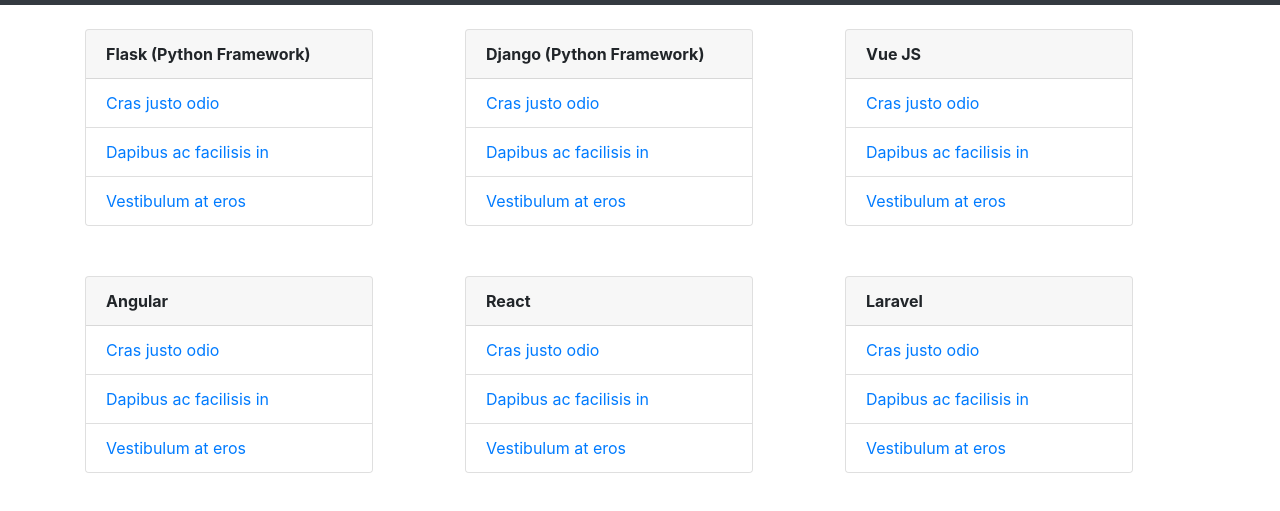
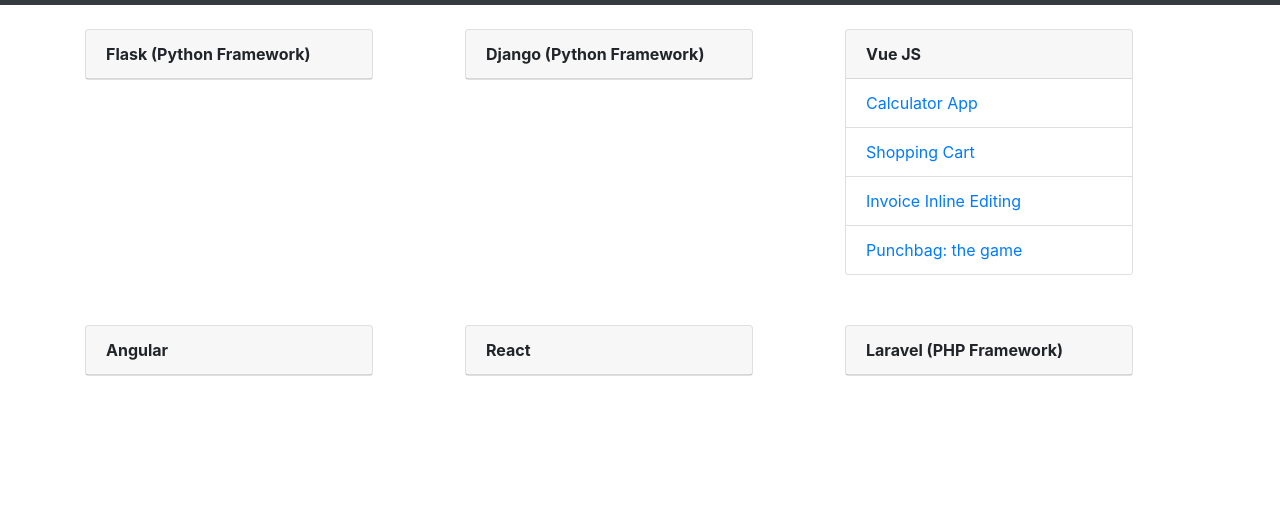
Before and after one commit to edward01/projects, a plain HTML site: page index.html in a window 1280 px wide. Shown: the part 51-562 px from the top of the page. Drawn offline with nearby package versions, Linux system fonts and the light colour scheme.

Commit message:
updated vue project links

```diff
--- a/index.html
+++ b/index.html
@@ -31,11 +31,11 @@
                     <div class="card-header">
                         <strong>Flask (Python Framework)</strong>
                     </div>
-                    <ul class="list-group list-group-flush">
+                    <!-- <ul class="list-group list-group-flush">
                         <li class="list-group-item"><a href="#">Cras justo odio</a></li>
                         <li class="list-group-item"><a href="#">Dapibus ac facilisis in</a></li>
                         <li class="list-group-item"><a href="#">Vestibulum at eros</a></li>
-                    </ul>
+                    </ul> -->
                 </div>
             </div>
             <div class="col-sm">
@@ -43,11 +43,11 @@
                     <div class="card-header">
                         <strong>Django (Python Framework)</strong>
                     </div>
-                    <ul class="list-group list-group-flush">
+                    <!-- <ul class="list-group list-group-flush">
                         <li class="list-group-item"><a href="#">Cras justo odio</a></li>
                         <li class="list-group-item"><a href="#">Dapibus ac facilisis in</a></li>
                         <li class="list-group-item"><a href="#">Vestibulum at eros</a></li>
-                    </ul>
+                    </ul> -->
                 </div>
             </div>
             <div class="col-sm">
@@ -56,9 +56,10 @@
                         <strong>Vue JS</strong>
                     </div>
                     <ul class="list-group list-group-flush">
-                        <li class="list-group-item"><a href="#">Cras justo odio</a></li>
-                        <li class="list-group-item"><a href="#">Dapibus ac facilisis in</a></li>
-                        <li class="list-group-item"><a href="#">Vestibulum at eros</a></li>
+                        <li class="list-group-item"><a href="https://edward01.github.io/vue-mastery/calculator.html">Calculator App</a></li>
+                        <li class="list-group-item"><a href="https://edward01.github.io/vue-mastery/cart.html">Shopping Cart</a></li>
+                        <li class="list-group-item"><a href="https://edward01.github.io/vue-mastery/invoice.html">Invoice Inline Editing</a></li>
+                        <li class="list-group-item"><a href="https://edward01.github.io/vue-mastery/punchbag_game.html">Punchbag: the game</a></li>
                     </ul>
                 </div>
             </div>
@@ -67,11 +68,11 @@
                     <div class="card-header">
                         <strong>Angular</strong>
                     </div>
-                    <ul class="list-group list-group-flush">
+                    <!-- <ul class="list-group list-group-flush">
                         <li class="list-group-item"><a href="#">Cras justo odio</a></li>
                         <li class="list-group-item"><a href="#">Dapibus ac facilisis in</a></li>
                         <li class="list-group-item"><a href="#">Vestibulum at eros</a></li>
-                    </ul>
+                    </ul> -->
                 </div>
             </div>
             <div class="col-sm">
@@ -79,23 +80,23 @@
                     <div class="card-header">
                         <strong>React</strong>
                     </div>
-                    <ul class="list-group list-group-flush">
+                    <!-- <ul class="list-group list-group-flush">
                         <li class="list-group-item"><a href="#">Cras justo odio</a></li>
                         <li class="list-group-item"><a href="#">Dapibus ac facilisis in</a></li>
                         <li class="list-group-item"><a href="#">Vestibulum at eros</a></li>
-                    </ul>
+                    </ul> -->
                 </div>
             </div>
             <div class="col-sm">
                 <div class="card" style="width: 18rem;">
                     <div class="card-header">
-                        <strong>Laravel</strong>
+                        <strong>Laravel (PHP Framework)</strong>
                     </div>
-                    <ul class="list-group list-group-flush">
+                    <!-- <ul class="list-group list-group-flush">
                         <li class="list-group-item"><a href="#">Cras justo odio</a></li>
                         <li class="list-group-item"><a href="#">Dapibus ac facilisis in</a></li>
                         <li class="list-group-item"><a href="#">Vestibulum at eros</a></li>
-                    </ul>
+                    </ul> -->
                 </div>
             </div>
         </div>
```
